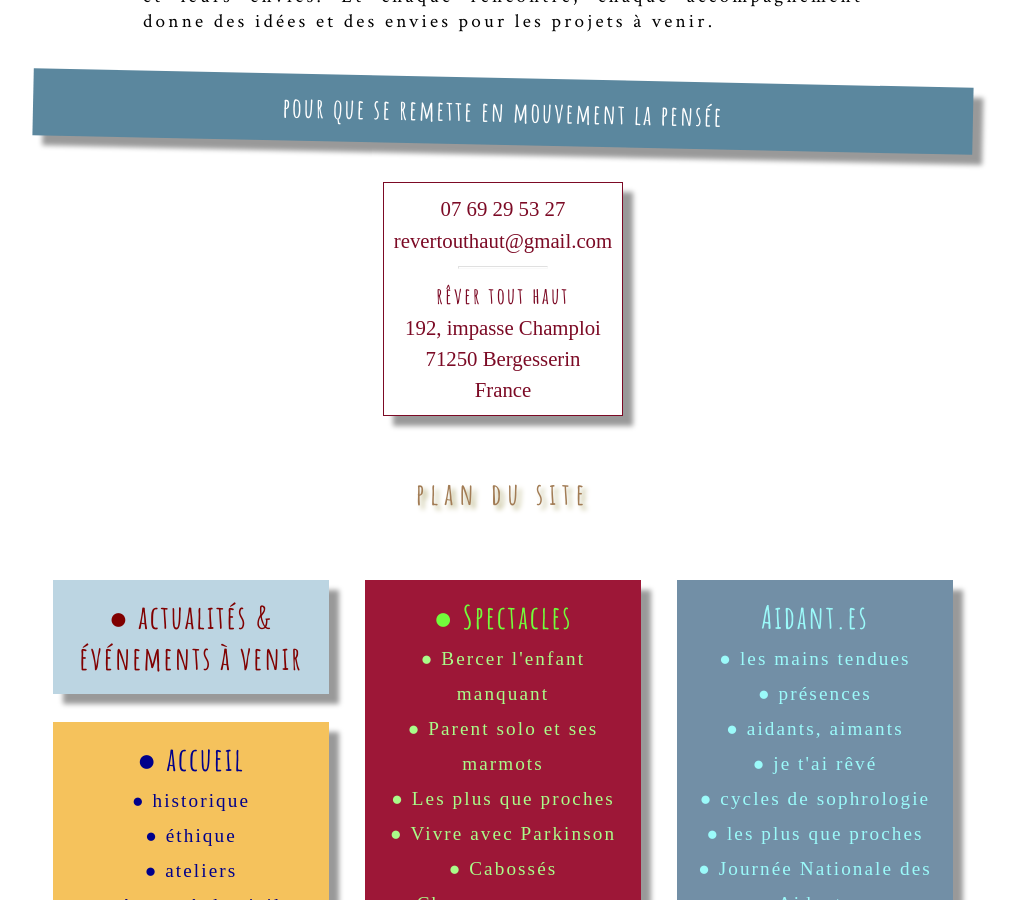
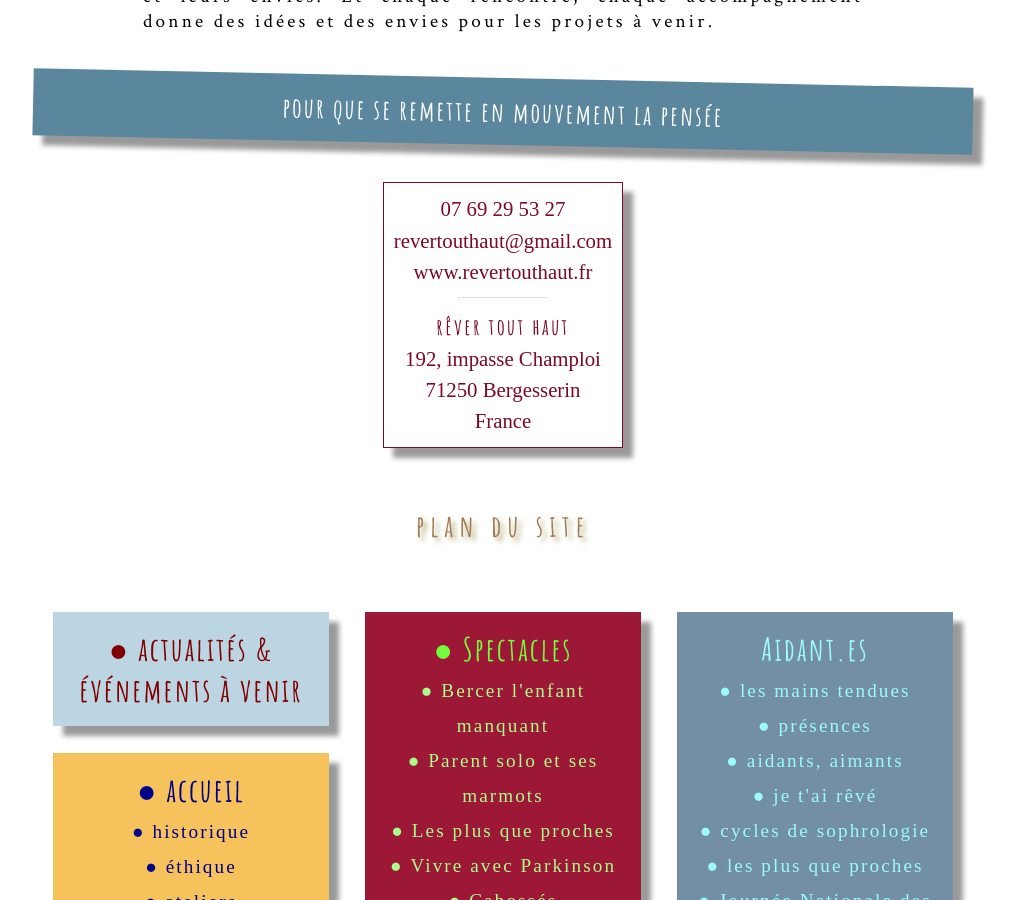
Before and after one commit to leshnik/revertouthaut, a Jekyll site: the page built from index.html, in a window 1280 px wide and 900 px high, scrolled down 1716 px. Shown: the whole window, without its empty margins (137-1154 px from the left). Built offline with Jekyll 4.4.1, drawn with Linux system fonts in a browser that asks for light colours.

Commit message:
add www. url to index & contact

```diff
--- a/_includes/contact.html
+++ b/_includes/contact.html
@@ -1,7 +1,8 @@
 <div class="inline-centered">
   <div class="address-info">
     07 69 29 53 27<br>
-    revertouthaut@gmail.com
+    revertouthaut@gmail.com<br>
+    www.revertouthaut.fr
     <hr class="styled-hr">
     <span class="rever-typog">rêver tout haut</span>
     <br>
--- a/index.html
+++ b/index.html
@@ -30,7 +30,8 @@ tags: [art-thérapeute, sophrologue, médiations-artistiques]
   <div class="inline-centered">
   <div class="address-info">
     07 69 29 53 27<br>
-    revertouthaut@gmail.com
+    revertouthaut@gmail.com<br>
+    www.revertouthaut.fr
     <hr class="styled-hr">
     <span class="rever-typog">rêver tout haut</span> <br>
     192, impasse Champloi<br>
```
